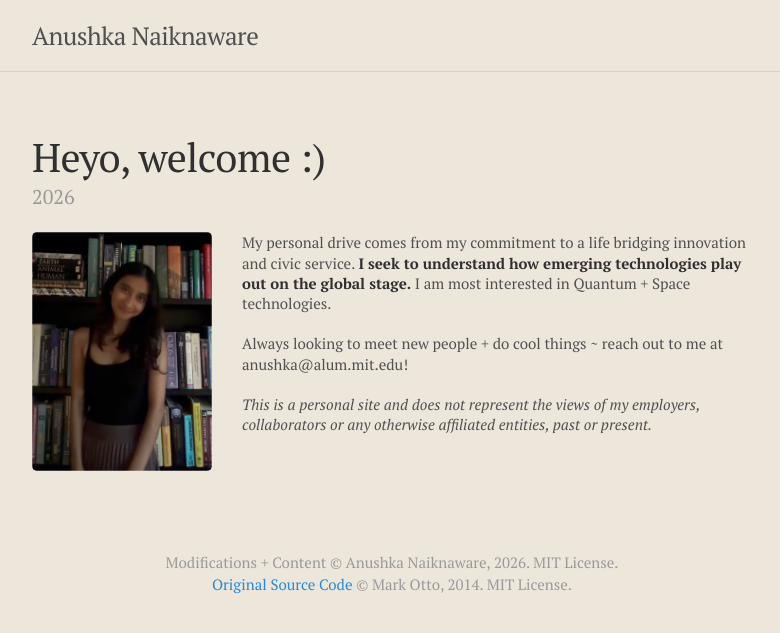
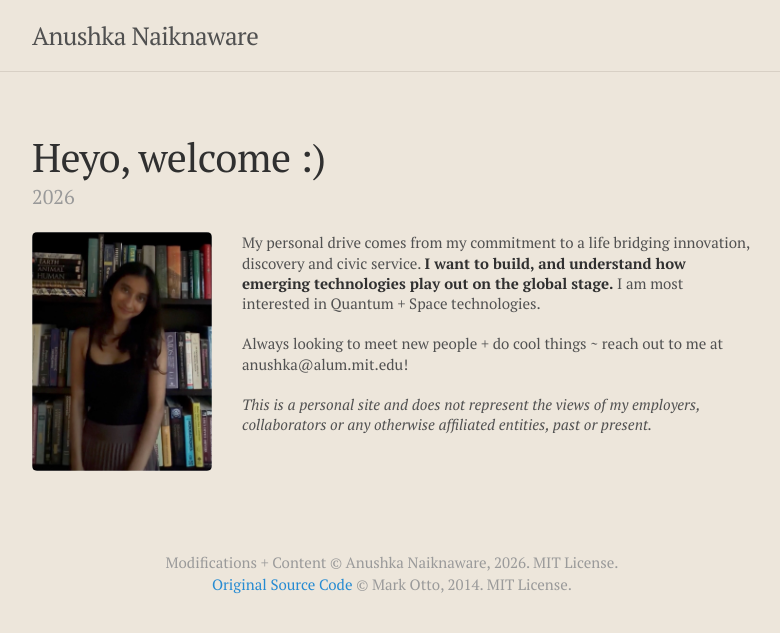
Before and after one commit to anushkanaiknaware/anushkanaiknaware.github.io, a Jekyll site: the page built from _posts/2026-08-20-home.md, in a window 1280 px wide. Shown: the top 633 px of the page, without its empty margins (248-1028 px from the left). Built offline with Jekyll 4.4.1, drawn with Linux system fonts in a browser that asks for light colours.

Commit message:
Revise personal introduction and commitment statement

```diff
--- a/_posts/2026-08-20-home.md
+++ b/_posts/2026-08-20-home.md
@@ -8,7 +8,7 @@ season:
 
 <div class="home-text" markdown="1">
 
-My personal drive comes from my commitment to a life bridging innovation and civic service. **I seek to understand how emerging technologies play out on the global stage.** I am most interested in Quantum + Space technologies.
+My personal drive comes from my commitment to a life bridging innovation, discovery and civic service. **I want to build, and understand how emerging technologies play out on the global stage.** I am most interested in Quantum + Space technologies.
 
 Always looking to meet new people + do cool things ~ reach out to me at anushka@alum.mit.edu!
 
```
